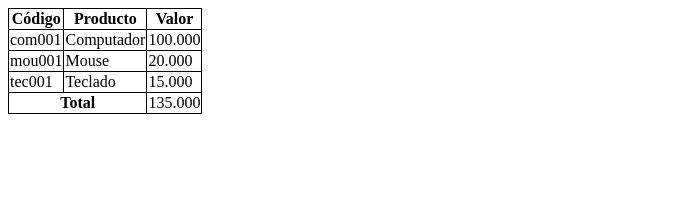
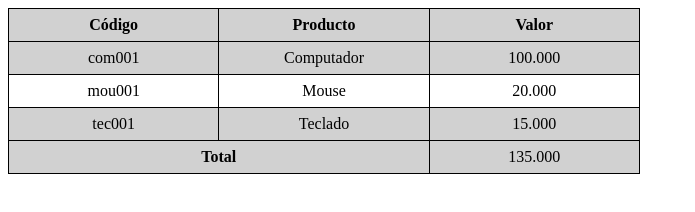
Before and after one commit to luisalejandrojaramillo/NxU_Tecnologias-Web-Front-End, a plain HTML site: page 3. CSS/2. Propiedades CSS/Leccion 4 Propiedades de visualizacion y organizacion/5.5 Propiedades para tablas/ManejoTablasCSS/index.html in a window 1280 px wide. Shown: the whole page, without its empty margins (0-695 px from the left). Drawn offline with Linux system fonts and the light colour scheme.

Commit message:
CSS Tablas

```diff
--- a/3. CSS/2. Propiedades CSS/Leccion 4 Propiedades de visualizacion y organizacion/5.5 Propiedades para tablas/ManejoTablasCSS/css/estilos.css
+++ b/3. CSS/2. Propiedades CSS/Leccion 4 Propiedades de visualizacion y organizacion/5.5 Propiedades para tablas/ManejoTablasCSS/css/estilos.css
@@ -1,6 +1,23 @@
 table{
+    width: 50%;
     border-collapse: collapse;
 }
 table, td, th{
     border: 1px solid black;
 }
+td, th{
+    width: 100px;
+    height: 30px;
+}
+th{
+    text-align: center;
+    vertical-align: center;
+}
+td{
+    text-align: center;
+    vertical-align: center;
+}
+
+tr:nth-child(odd){
+    background-color: #D1D1D1;
+}
```
